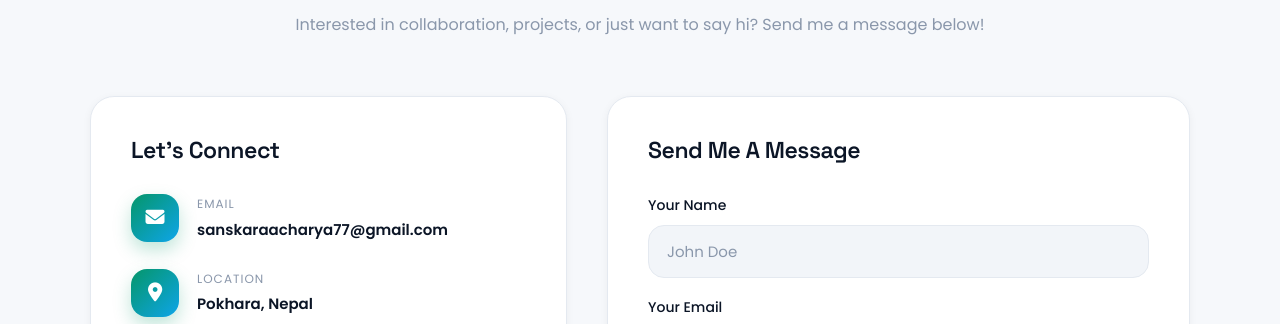
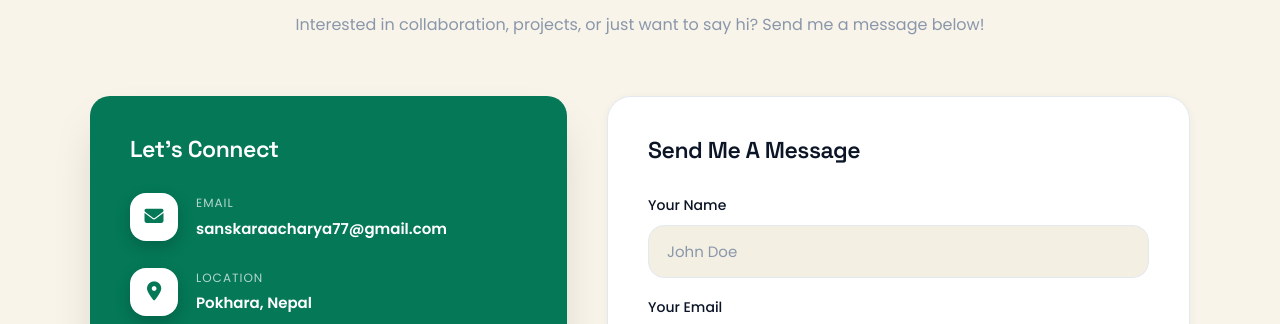
Before and after one commit to sanskarr-py/Portfolio-Frontend, a plain HTML site: page index.html in a window 1280 px wide. Shown: the part 3936-4260 px from the top of the page. Drawn offline with Linux system fonts and the light colour scheme.

Commit message:
Contact polish: cream background, dark green info card, new-tab links
- Page background: #F8F4E9 (warm cream) with matching soft section and
  input tones
- Contact info panel: dark green (#047857) card with white text, 20px
  radius, white icon tiles, and light-green hover accent
- Email link opens in new tab (social icons already did)

Co-authored-by: arena-agent <297053741+arena-agent@users.noreply.github.com>

```diff
--- a/assets/css/style.css
+++ b/assets/css/style.css
@@ -25,11 +25,11 @@
     --gradient-rose: linear-gradient(135deg, #f43f5e 0%, #f97316 100%);
 
     /* Surfaces */
-    --bg-main: #f6f8fb;
+    --bg-main: #F8F4E9;
     --bg-card: #ffffff;
-    --bg-glass: rgba(255, 255, 255, 0.85);
-    --bg-soft: #eef2f7;
-    --bg-input: #f2f5f9;
+    --bg-glass: rgba(255, 255, 255, 0.88);
+    --bg-soft: #F1EBDA;
+    --bg-input: #F3EFE3;
     --bg-ink: #0d1424;
 
     /* Text */
@@ -980,10 +980,24 @@ img {
     box-shadow: var(--shadow-sm);
 }
 
+/* Contact info panel: dark green card with white text */
+.contact-info {
+    background: #047857;
+    color: white;
+    padding: 40px;
+    border-radius: 20px;
+    border: none;
+    box-shadow: var(--shadow-lg);
+}
+
 .contact-info h3,
 .contact-message h3 {
     font-size: 23px;
     margin-bottom: 30px;
+}
+
+.contact-info h3 {
+    color: #ffffff;
 }
 
 .contact-item {
@@ -1007,6 +1021,13 @@ img {
     box-shadow: 0 8px 18px rgba(5, 150, 105, 0.25);
 }
 
+/* Icon tiles: white with green glyph on the dark card */
+.contact-info .contact-item i {
+    background: #ffffff;
+    color: #047857;
+    box-shadow: 0 6px 16px rgba(0, 0, 0, 0.18);
+}
+
 .contact-item small {
     display: block;
     color: var(--text-muted);
@@ -1014,6 +1035,10 @@ img {
     text-transform: uppercase;
     letter-spacing: 1px;
     margin-bottom: 3px;
+}
+
+.contact-info .contact-item small {
+    color: rgba(255, 255, 255, 0.7);
 }
 
 .contact-item p,
@@ -1024,8 +1049,17 @@ img {
     word-break: break-word;
 }
 
+.contact-info .contact-item p,
+.contact-info .contact-item a {
+    color: #ffffff;
+}
+
 .contact-item a:hover {
     color: var(--primary);
+}
+
+.contact-info .contact-item a:hover {
+    color: #a7f3d0;
 }
 
 .social-links {
--- a/index.html
+++ b/index.html
@@ -357,7 +357,7 @@
                     <i class="fa-solid fa-envelope"></i>
                     <div>
                         <small>Email</small>
-                        <a href="mailto:sanskaraacharya77@gmail.com">sanskaraacharya77@gmail.com</a>
+                        <a href="mailto:sanskaraacharya77@gmail.com" target="_blank" rel="noopener noreferrer">sanskaraacharya77@gmail.com</a>
                     </div>
                 </div>
 
```
